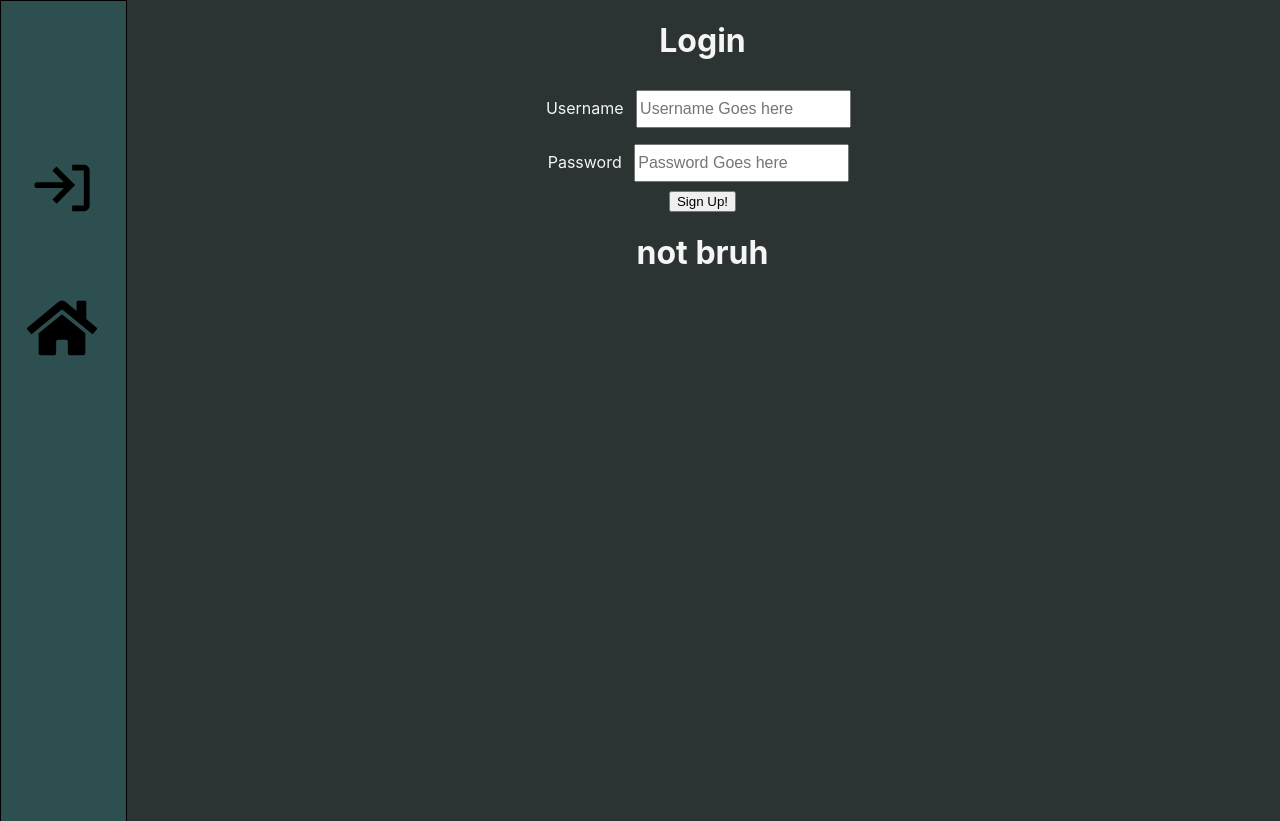
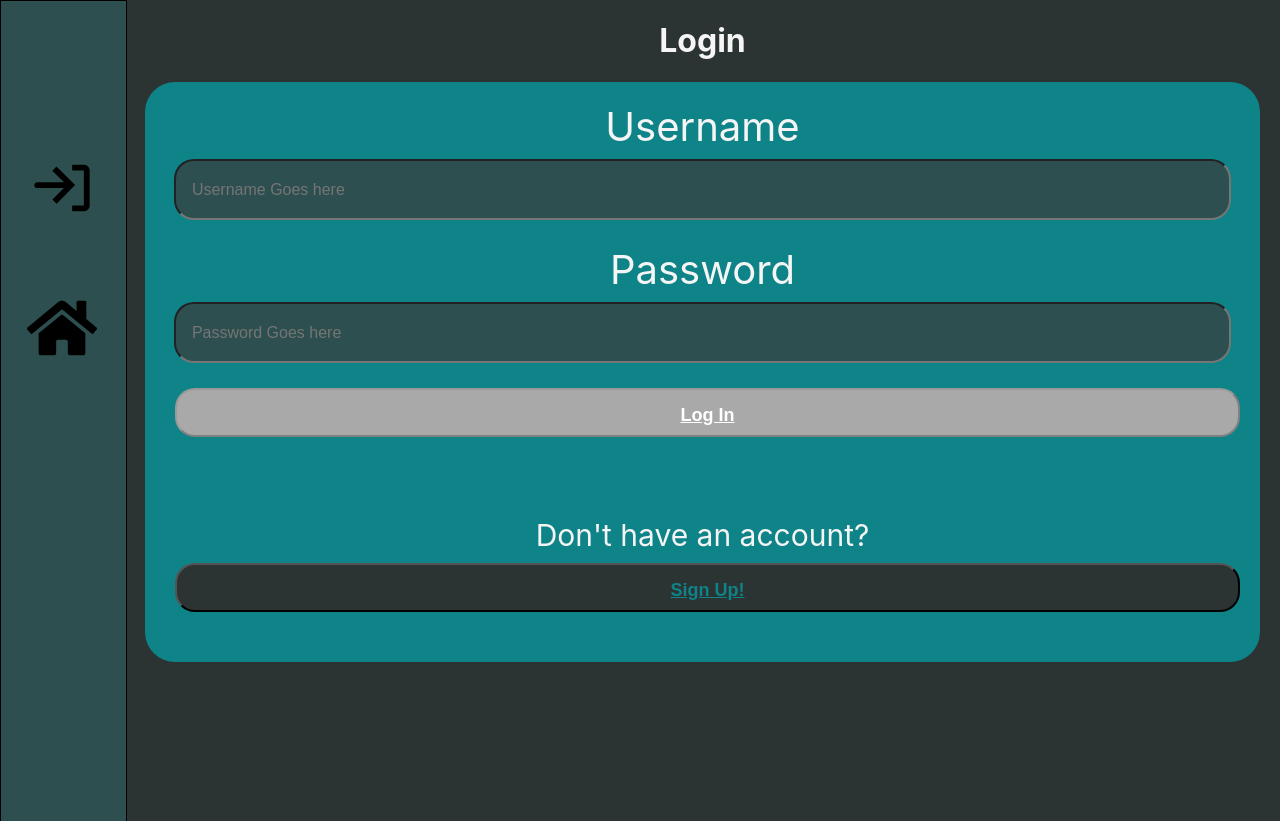
Before and after one commit to kbaggott1/MessageApp, a React (Create React App) app in the folder frontend/: page /login in a window 1280 px wide. Built offline with nearby package versions, Linux system fonts and the light colour scheme; no server answers.

Commit message:
Login screen CSS added
Login screen CSS added

```diff
--- /dev/null
+++ b/frontend/src/components/LoginComponents/LoginForm.css
@@ -0,0 +1,118 @@
+.LoginInformationBox {
+    background-color: #0e8388;
+    display: grid;
+    grid-template-columns: 1fr; /* Two columns */
+    grid-template-rows: auto auto auto auto auto auto auto; /* Seven rows */
+    gap: 10px;
+    padding: 20px;
+    margin: 20px;
+    border-radius: 30px;
+    border-left: 200px;
+    border-color: black;
+}
+
+
+.UsernameAndPasswordSignInLabel {
+    text-align: left;
+    margin-top: 20px;
+    margin-left: 20px;
+    margin-right: 20px;
+    margin-bottom: 0px;
+    font-size: 40px;
+}
+.UsernameAndPasswordSignInInputBox {
+    height: 25px;
+
+    padding-top: 0px;
+    padding-left: 20px;
+    padding-right: 20px;
+    padding-bottom: 20px;
+
+    background-color: #2E4F4F;
+    color: black;
+    margin-bottom: 5px;
+    border-radius: 20px;
+    width: 95%;
+    padding: 1.5%;
+}
+
+
+.ModifyNamesSubmitButtonActive {
+    grid-column: 1 / 3;
+    height: 30px;
+    width: 99%;
+
+    margin-left: 10px;
+    padding-top: 15px;
+    padding-left: 20px;
+    padding-right: 20px;
+    padding-bottom: 30px;
+
+    border-radius: 20px;
+
+    text-align: center;
+    color: #0e8388;
+    font-size: large;
+    text-decoration: underline;
+    font-weight: bold;
+
+    background-color: #2C3333;
+}
+.ModifyNamesSubmitButtonActive:hover {
+    cursor: pointer;
+}
+
+.ModifyNamesSubmitButtonDisabled {
+    grid-column: 1 / 3;
+    height: 30px;
+    width: 99%;
+
+    margin-left: 10px;
+    padding-top: 15px;
+    padding-left: 20px;
+    padding-right: 20px;
+    padding-bottom: 30px;
+
+    border-radius: 20px;
+
+    text-align: center;
+    color: white;
+    font-size: large;
+    text-decoration: underline;
+    font-weight: bold;
+
+    background-color: darkgray;
+}
+
+.DontHaveAnAccountLabel {
+    text-align: center;
+    margin-top: 20px;
+    margin-left: 20px;
+    margin-right: 20px;
+    margin-bottom: 0px;
+    font-size: 30px;
+}
+.DontHaveAnAccountButton{
+    grid-column: 1 / 3;
+    height: 30px;
+    width: 99%;
+
+    margin-left: 10px;
+    padding-top: 15px;
+    padding-left: 20px;
+    padding-right: 20px;
+    padding-bottom: 30px;
+
+    border-radius: 20px;
+
+    text-align: center;
+    color: #0e8388;
+    font-size: large;
+    text-decoration: underline;
+    font-weight: bold;
+
+    background-color: #2C3333;
+}
+.DontHaveAnAccountButton:hover {
+    cursor: pointer;
+}
--- a/frontend/src/components/LoginComponents/LoginForm.js
+++ b/frontend/src/components/LoginComponents/LoginForm.js
@@ -2,6 +2,7 @@ import { useContext, useState } from 'react';
 import { useNavigate, NavLink } from 'react-router-dom';
 import { LoggedInContext, LoggedInUserContext } from "../App.js"
 import { useCookies } from 'react-cookie';
+import './LoginForm.css';
 
 export function LoginForm() {
     const [username, setUsername] = useState(null);
@@ -9,6 +10,7 @@ export function LoginForm() {
     const [ isLoggedin, setIsLoggedIn ] = useContext(LoggedInContext);
     const [ userData, setUserData ] = useContext(LoggedInUserContext);
     const [cookies, setCookie, removeCookie ] = useCookies(['username']);
+    const [buttonDisabled, setButtonDisabled] = useState(true);
     const navigate = useNavigate();
 
     //Handles the request to create a user
@@ -51,26 +53,31 @@ export function LoginForm() {
 
     return(
         <>
+        <div className='LoginInformationBox'>
             <form onSubmit={handleSubmit}>
                 <div className='LoginInputBox'>
-                <label htmlFor='username'> Username </label>
-                <input type="text" placeholder='Username Goes here' onChange={(e) => setUsername(e.target.value)}/>
+                    <label htmlFor='username' className='UsernameAndPasswordSignInLabel'> Username </label>
+                    <input type="text" className='UsernameAndPasswordSignInInputBox' placeholder='Username Goes here' onChange={(e) => {setUsername(e.target.value); (e.target.value == "" || password == "") ?  setButtonDisabled(true) : setButtonDisabled(false)}}/>
                     <br/>
-                <label htmlFor='password'> Password </label>
-                <input type="password" placeholder='Password Goes here' onChange={(e) => setPassword(e.target.value)}/>
-                {username && password && <button type="submit"> Login </button>}
+                    <br/>
+                    <label htmlFor='password' className='UsernameAndPasswordSignInLabel'> Password </label>
+                    <input type="password" className='UsernameAndPasswordSignInInputBox' placeholder='Password Goes here' onChange={(e) => {setPassword(e.target.value); (e.target.value == "" || username == "") ?  setButtonDisabled(true) : setButtonDisabled(false)}}/>
+                    <br/>
+                    <br/>
+                    <button type="submit" className={buttonDisabled ? 'ModifyNamesSubmitButtonDisabled' : 'ModifyNamesSubmitButtonActive' } disabled={buttonDisabled}> Log In </button>
                 </div>
             </form>
 
+            <br/>
+            <br/>
+            <div className='DontHaveAnAccountLabel'> Don't have an account? </div>
             <NavLink to="/register">
-            <button>
+                <button className='DontHaveAnAccountButton'>
                     Sign Up!
                 </button>
             </NavLink>
+        </div>
 
-        <div>
-            {isLoggedin ? <h1> bruh </h1> : <h1> not bruh </h1>}
-        </div>
         </>
 
     )
--- a/frontend/src/components/layouts/MainLayout.css
+++ b/frontend/src/components/layouts/MainLayout.css
@@ -1,3 +1,7 @@
+.WholePageContainer {
+    height: 100%;
+}
+
 .navigationBar {
     height: 100%;
     width: 125px;
@@ -14,5 +18,4 @@
 .mainContent {
     margin-left: 125px;
     min-height: 100%;
-
 }
--- a/frontend/src/components/layouts/MainLayout.js
+++ b/frontend/src/components/layouts/MainLayout.js
@@ -12,13 +12,15 @@ import { NavBar } from '../navigationBar/NavBar';
 export function MainLayout() {
     return (
         <>
+        <div className="WholePageContainer">
         <div className="navigationBar">
             <NavBar/>
         </div>
         <div className="mainContent">
             <Outlet/>
         </div>
+        </div>
+
         </>
-
     )
 }
--- a/frontend/src/components/layouts/MessagesLayout.css
+++ b/frontend/src/components/layouts/MessagesLayout.css
@@ -1,12 +1,12 @@
 .chats {
-    min-height: 100%;
-    width: 40%;
+    overflow: auto;
+    min-height: 150%;
+    width: 400px;
 
     background: #2E4F4F;
-    border: 1px solid #000000;
+    border-bottom: 1px solid #000000;
     padding-top: 20px;
     overflow-y: auto;
-
 }
 .messagesContent {
     min-height: 100%;
@@ -19,5 +19,4 @@
 
 .container {
     display: flex;
-
 }
--- a/frontend/src/components/layouts/MessagesLayout.js
+++ b/frontend/src/components/layouts/MessagesLayout.js
@@ -16,7 +16,6 @@ export function MessagesLayout() {
     useEffect(() => {
         getChats(userData, setChats);
     }, [chats]); //doesnt refresh on add
-
     */
 
     return (
@@ -29,7 +28,6 @@ export function MessagesLayout() {
                     <Messages />
                 </div>
             </div>
-
         </>
 
     )
--- a/frontend/src/pages/Home.js
+++ b/frontend/src/pages/Home.js
@@ -1,15 +1,14 @@
-import { useContext, useState } from 'react';
-import { LoggedInUserContext } from "../components/App.js"
+import { useState } from 'react';
+
 
 /**
  * A component for the home page
  * @returns A JSX component containing the home page
  */
 export function Home() {
-    const [ userData, setUserData ] = useContext(LoggedInUserContext);
     return (
         <>
-            {userData.firstName ? <h1> {userData.firstName} </h1> : <h1> bruh </h1>}
+            <h1> Home </h1>
         </>
     )
 }
```
Lines whose indentation alone changed are shown as unchanged.
